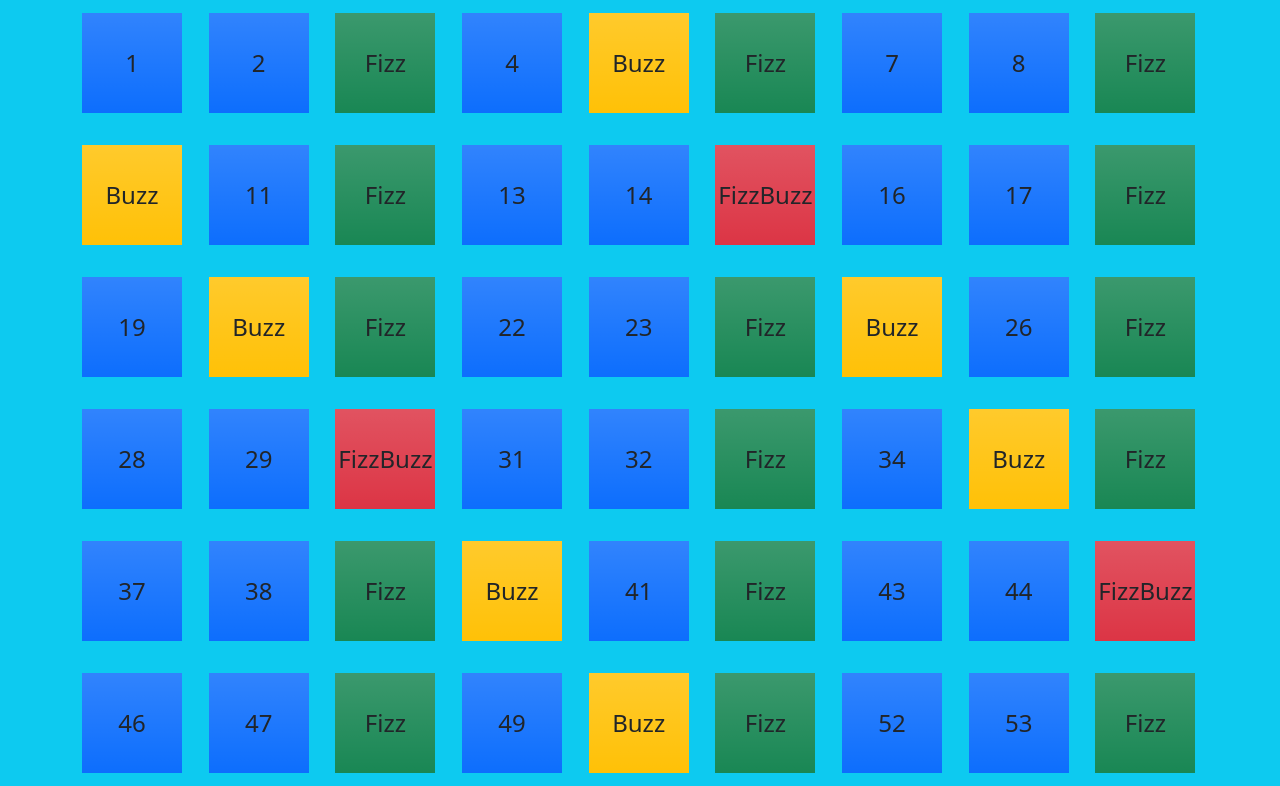
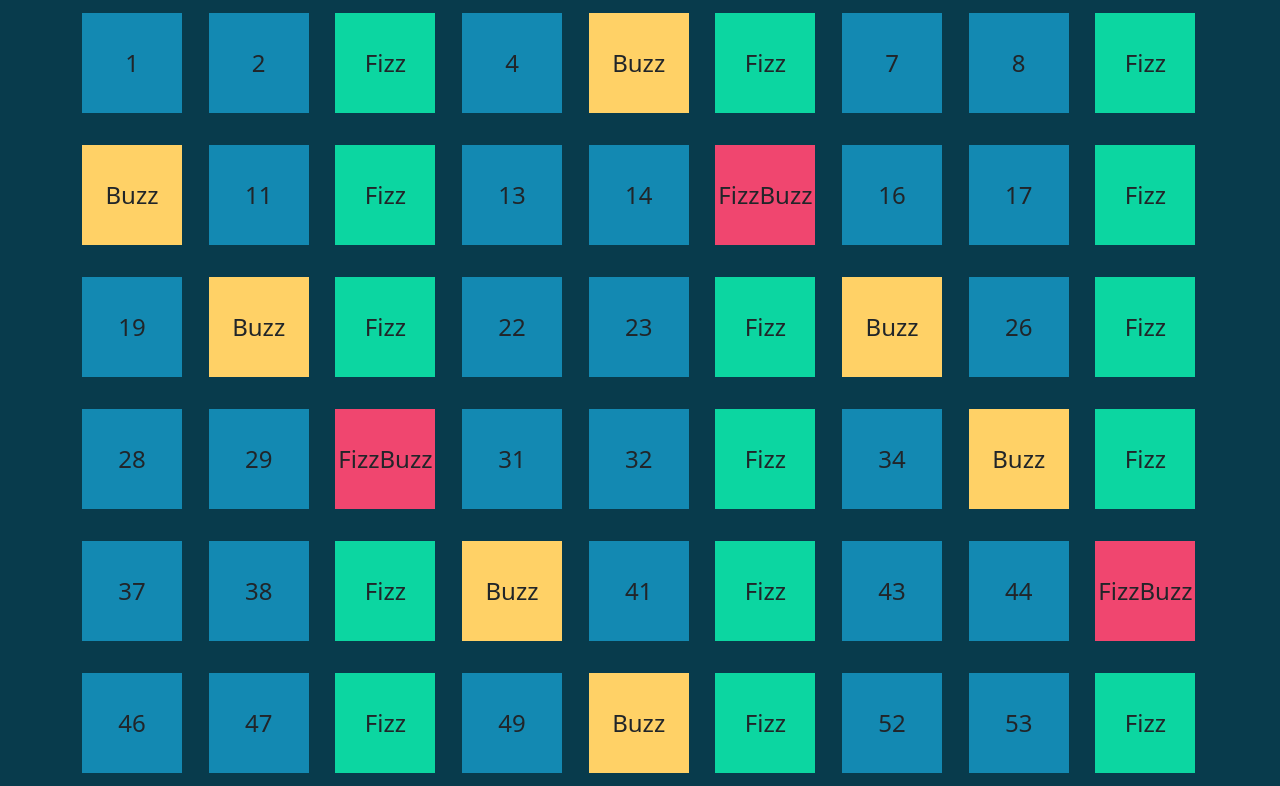
Before and after one commit to DavidePeloso-dev/js-fizzbuzz, a plain HTML site: page index.html in a window 1280 px wide. Shown: the part 83-869 px from the top of the page. Drawn offline with nearby package versions, Linux system fonts and the light colour scheme.

Commit message:
Fix color

```diff
--- a/assets/css/style.css
+++ b/assets/css/style.css
@@ -7,3 +7,23 @@
     font-size: 1.5rem;
     padding: 0.5rem;
 }
+
+.bg-bd{
+    background-color: #083B4C;
+}
+
+.bg-i{
+    background-color: #1389B2;
+}
+
+.bg-fizz{
+    background-color: #0CD6A1;
+}
+
+.bg-buzz{
+    background-color: #FFD166;
+}
+
+.bg-fizzbuzz{
+    background-color: #F0466F;
+}
--- a/assets/js/script.js
+++ b/assets/js/script.js
@@ -3,22 +3,22 @@ const rowDomEl = document.querySelector('.row')
 for(let i = 1; i <= 100; i++){
     if(i % 5 == 0 && i % 3 == 0){
         let i = 'FizzBuzz'
-        const colMarkUp = `<div class='col col-lg-2 col-xl py-3'><div class='box bg-danger bg-gradient'>${i}</div></div>`;
+        const colMarkUp = `<div class='col col-lg-2 col-xl py-3'><div class='box bg-fizzbuzz'>${i}</div></div>`;
         rowDomEl.insertAdjacentHTML('beforeend', colMarkUp)
         console.log(i);
 
     } else if(i % 3 == 0){
         let i = 'Fizz';
-        const colMarkUp = `<div class='col col-lg-2 col-xl py-3'><div class='box bg-success bg-gradient'>${i}</div></div>`;
+        const colMarkUp = `<div class='col col-lg-2 col-xl py-3'><div class='box bg-fizz'>${i}</div></div>`;
         rowDomEl.insertAdjacentHTML('beforeend', colMarkUp)
         console.log(i);
     } else if(i % 5 == 0){
         let i = 'Buzz';
-        const colMarkUp = `<div class='col col-lg-2 col-xl py-3'><div class='box bg-warning bg-gradient'>${i}</div></div>`;
+        const colMarkUp = `<div class='col col-lg-2 col-xl py-3'><div class='box bg-buzz'>${i}</div></div>`;
         rowDomEl.insertAdjacentHTML('beforeend', colMarkUp)
         console.log(i);
     } else {
-        const colMarkUp = `<div class='col col-lg-2 col-xl py-3'><div class='box bg-primary bg-gradient'>${i}</div></div>`;
+        const colMarkUp = `<div class='col col-lg-2 col-xl py-3'><div class='box bg-i'>${i}</div></div>`;
         rowDomEl.insertAdjacentHTML('beforeend', colMarkUp)
     };
 
--- a/index.html
+++ b/index.html
@@ -7,7 +7,7 @@
     <link rel="stylesheet" href="./assets/css/style.css">
     <link href='https://cdn.jsdelivr.net/npm/bootstrap@5.3.2/dist/css/bootstrap.min.css' rel='stylesheet' integrity='sha384-T3c6CoIi6uLrA9TneNEoa7RxnatzjcDSCmG1MXxSR1GAsXEV/Dwwykc2MPK8M2HN' crossorigin='anonymous'>
   </head>
-  <body class="bg-info">
+  <body class="bg-bd">
       <div class="container">
             <h1 class="text-center text-white fw-bold my-3">FizzBuzzDOM</h1>
             <div class="row">
```
